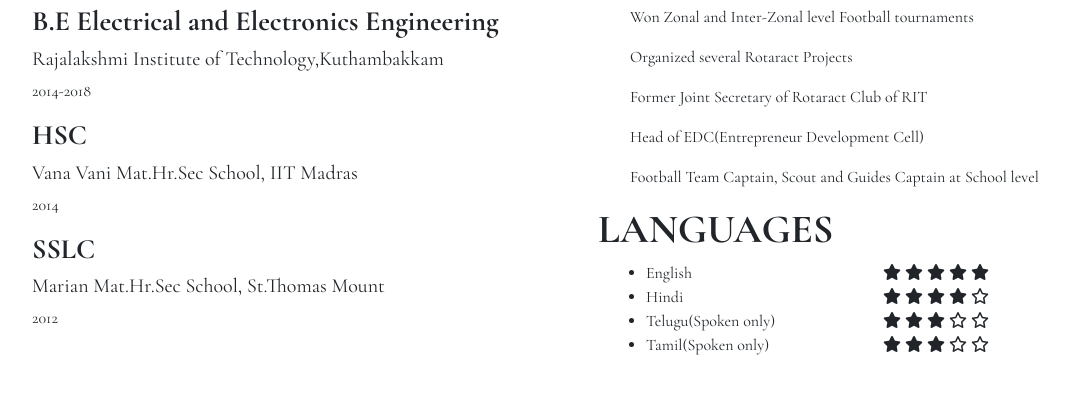
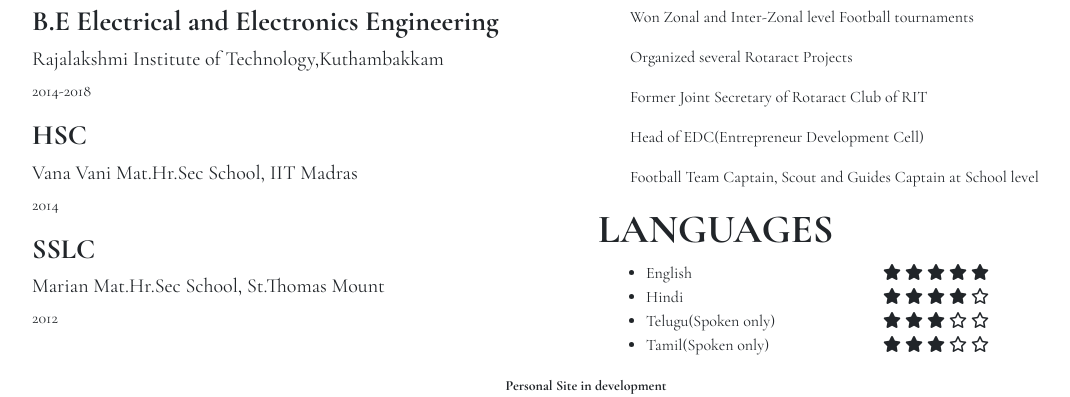
Before and after one commit to NitinJ22/MyResume, a plain HTML site: page index.html in a window 1280 px wide. Shown: the part 721-1118 px from the top of the page, without its empty margins (54-1124 px from the left). Before the commit the page ends 1094 px from the top, so only its background shows below. Drawn offline with nearby package versions, Linux system fonts and the light colour scheme; a web font is replaced by a local one.

Commit message:
{Nitin} Updated Changes in footer

```diff
--- a/index.html
+++ b/index.html
@@ -167,6 +167,7 @@ knowledge.</p>
     </div>
 
   </section>
+  <div style="text-align: center"><small><strong>Personal Site in development</strong></small></div>
 
 
 
```
